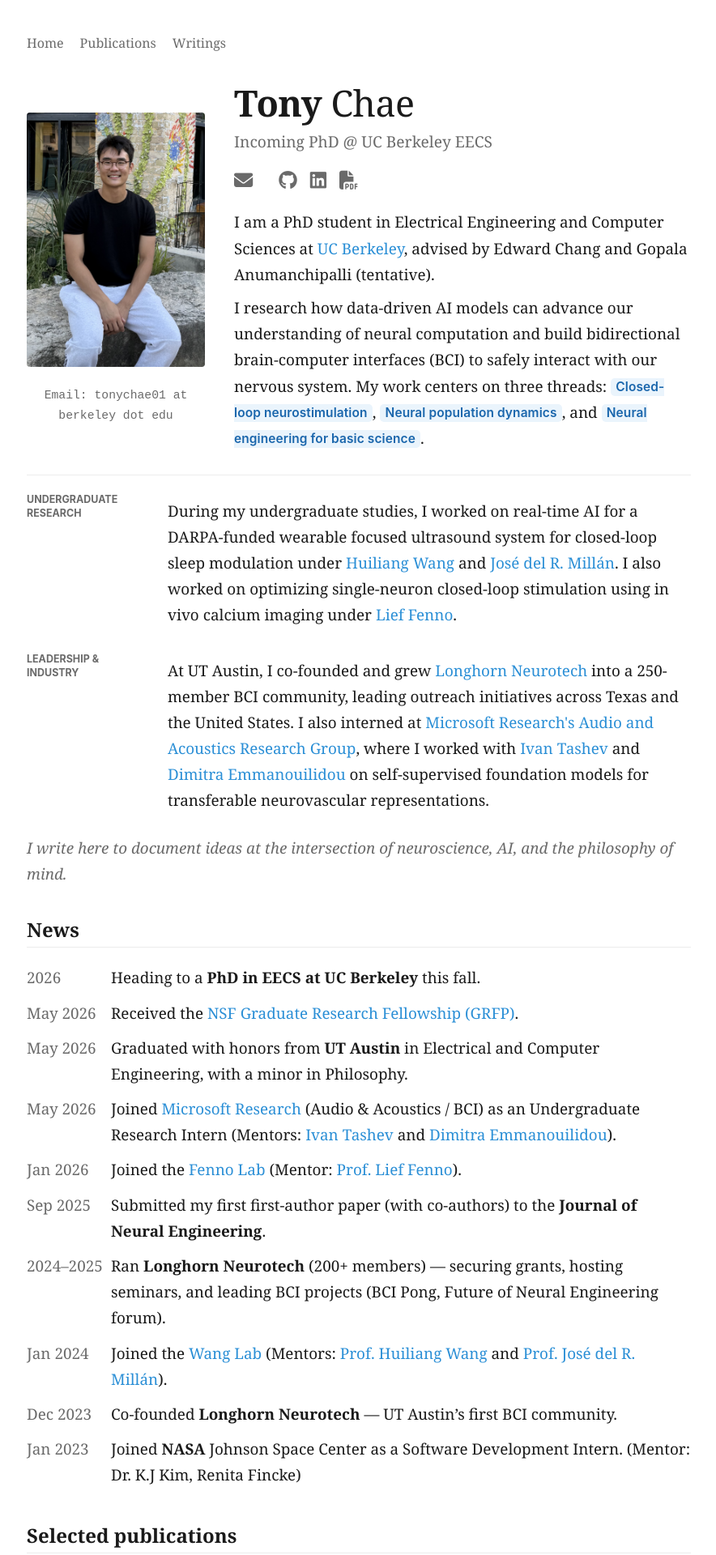
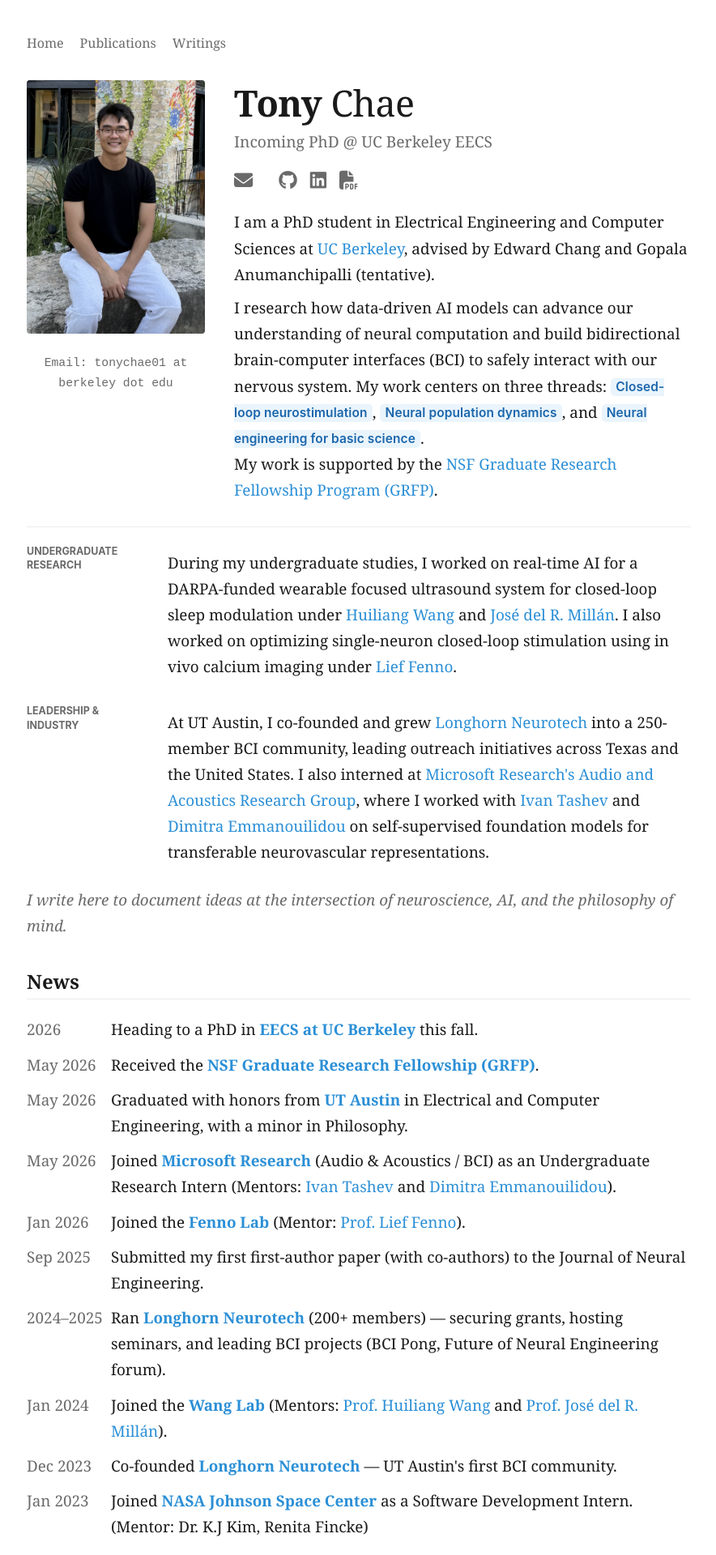
Before and after one commit to tonychae01/learning-by-doing, a Jekyll site: the page built from index.md, in a window 1280 px wide. Shown: the top 1920 px of the page at 81% size, without its empty margins (197-1081 px from the left). Built offline with Jekyll 4.4.1, drawn with Linux system fonts in a browser that asks for light colours; a style sheet for code colours, icons or effects is not loaded.

Commit message:
Refine profile and news links

```diff
--- a/_data/profile.yml
+++ b/_data/profile.yml
@@ -25,7 +25,9 @@ bio:
     interact with our nervous system. My work centers on three threads:
     <code>Closed-loop neurostimulation</code>,
     <code>Neural population dynamics</code>, and
-    <code>Neural engineering for basic science</code>.
+    <code>Neural engineering for basic science</code>.<br>
+    My work is supported by the
+    <a href="https://www.nsfgrfp.org/">NSF Graduate Research Fellowship Program (GRFP)</a>.
   - >
     During my undergraduate studies, I worked on real-time AI for a DARPA-funded
     wearable focused ultrasound system for closed-loop sleep modulation under
--- a/assets/style.css
+++ b/assets/style.css
@@ -65,7 +65,7 @@ hr { border: 0; border-top: 1px solid var(--border); margin: 2rem 0; }
   display: grid;
   grid-template-columns: 220px minmax(0, 1fr);
   gap: 2.25rem;
-  align-items: center;
+  align-items: start;
   margin: .5rem 0 1.25rem;
 }
 .intro-main { min-width: 0; }
```
Also changed, not shown: _data/news.yml (+10 -10 lines).
